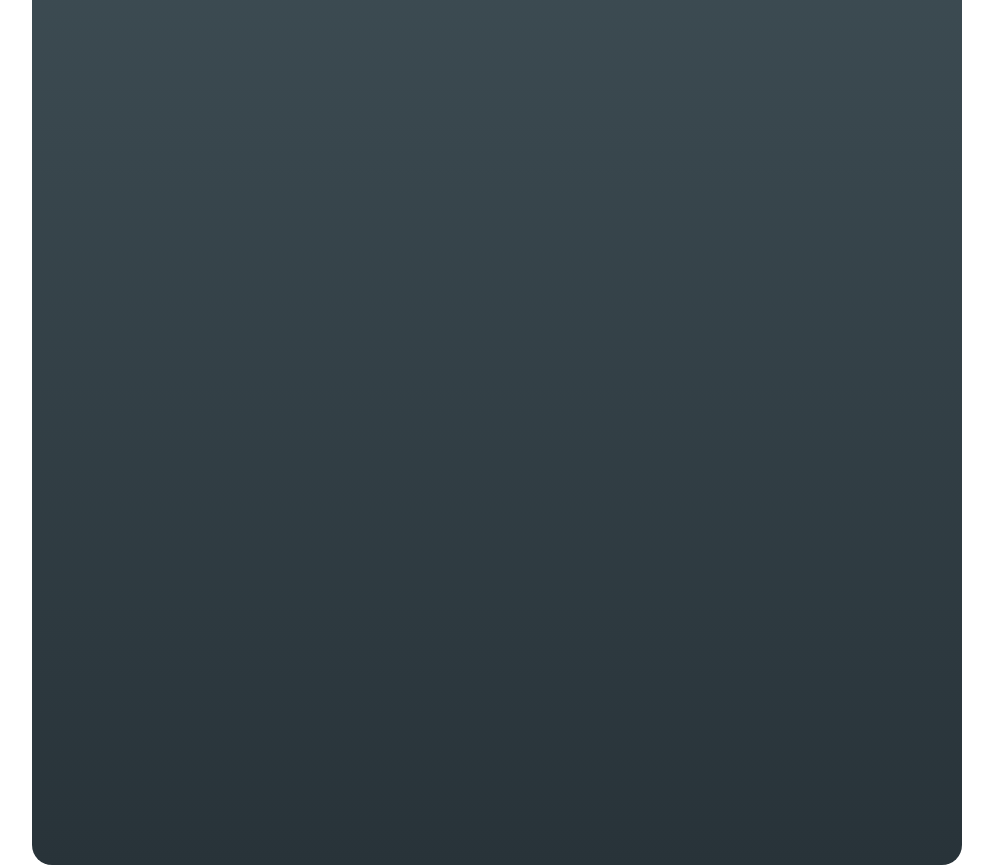
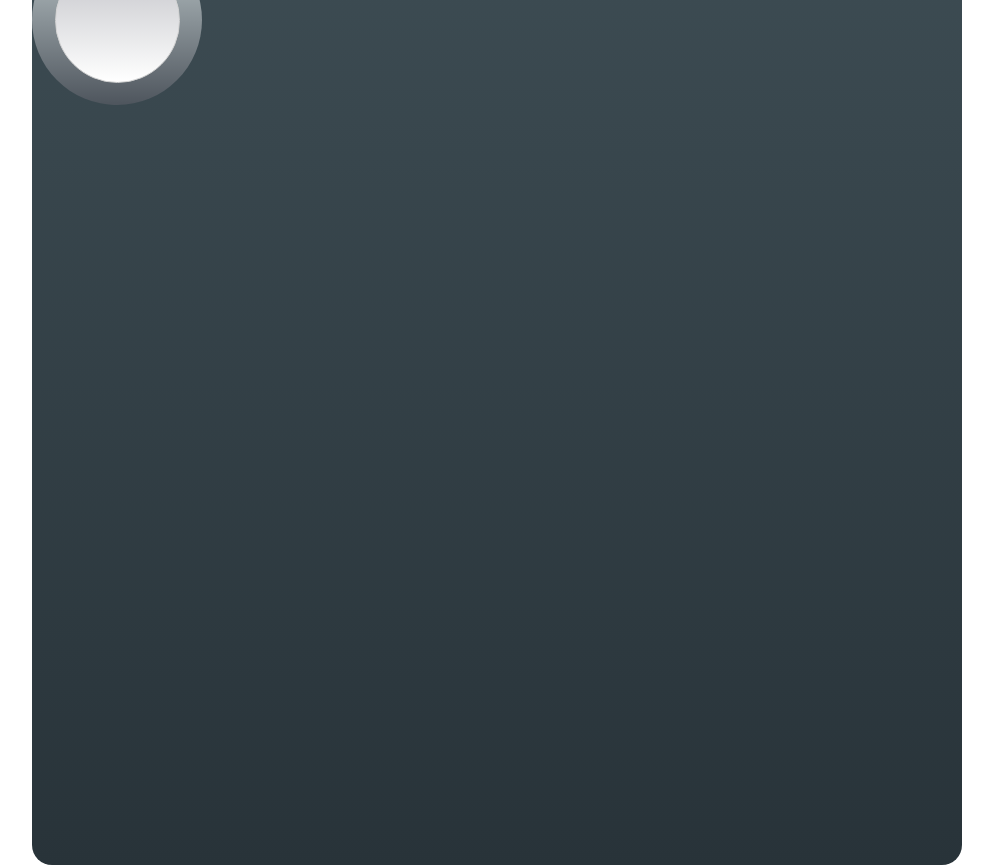
Before and after one commit to tikrack/grafical_template, a plain HTML site: page index.html in a window 1280 px wide. Shown: the whole page, without its empty margins (143-1136 px from the left). Drawn offline with Linux system fonts and the light colour scheme.

Commit message:
feat(centered point)

```diff
--- a/index.html
+++ b/index.html
@@ -24,11 +24,31 @@
             background-image: linear-gradient(180deg, #3D4C53, #283339);
             border-radius: 20px;
         }
+
+        .centered-point {
+            width: 170px;
+            height: 170px;
+            background-image: linear-gradient(180deg, #C5D0D2, #4E555D);
+            border-radius: 1000px;
+            display: flex;
+            justify-content: center;
+            align-items: center;
+
+            & div {
+                width: 125px;
+                height: 125px;
+                background-image: linear-gradient(180deg, #C0C1C6, #ffffff);
+                border-radius: 1000px;
+                border: 1px solid lightgray;
+            }
+        }
     </style>
 </head>
 <body>
-    <main>
-
-    </main>
+<main>
+    <div class="centered-point">
+        <div></div>
+    </div>
+</main>
 </body>
 </html>
```
